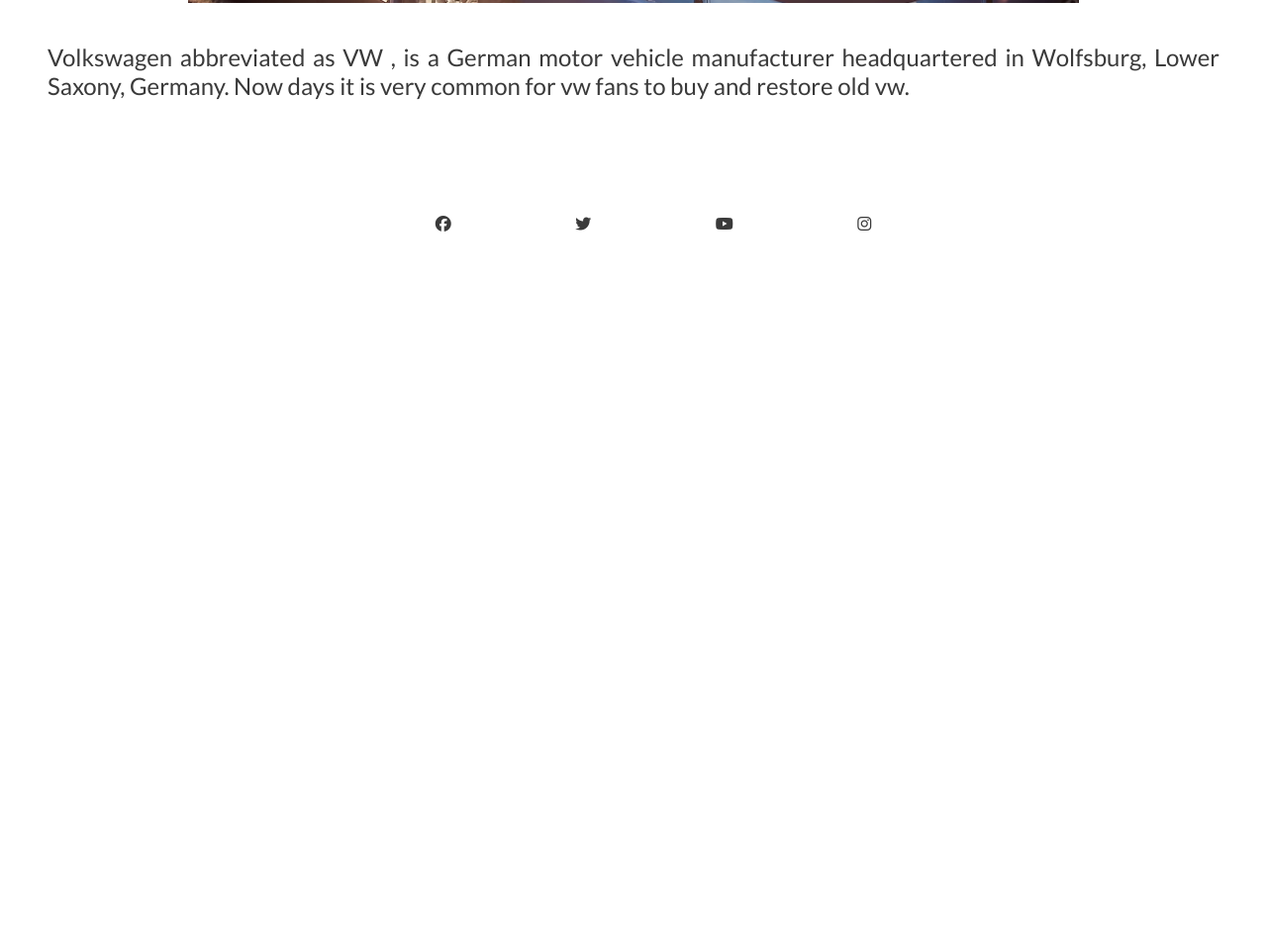
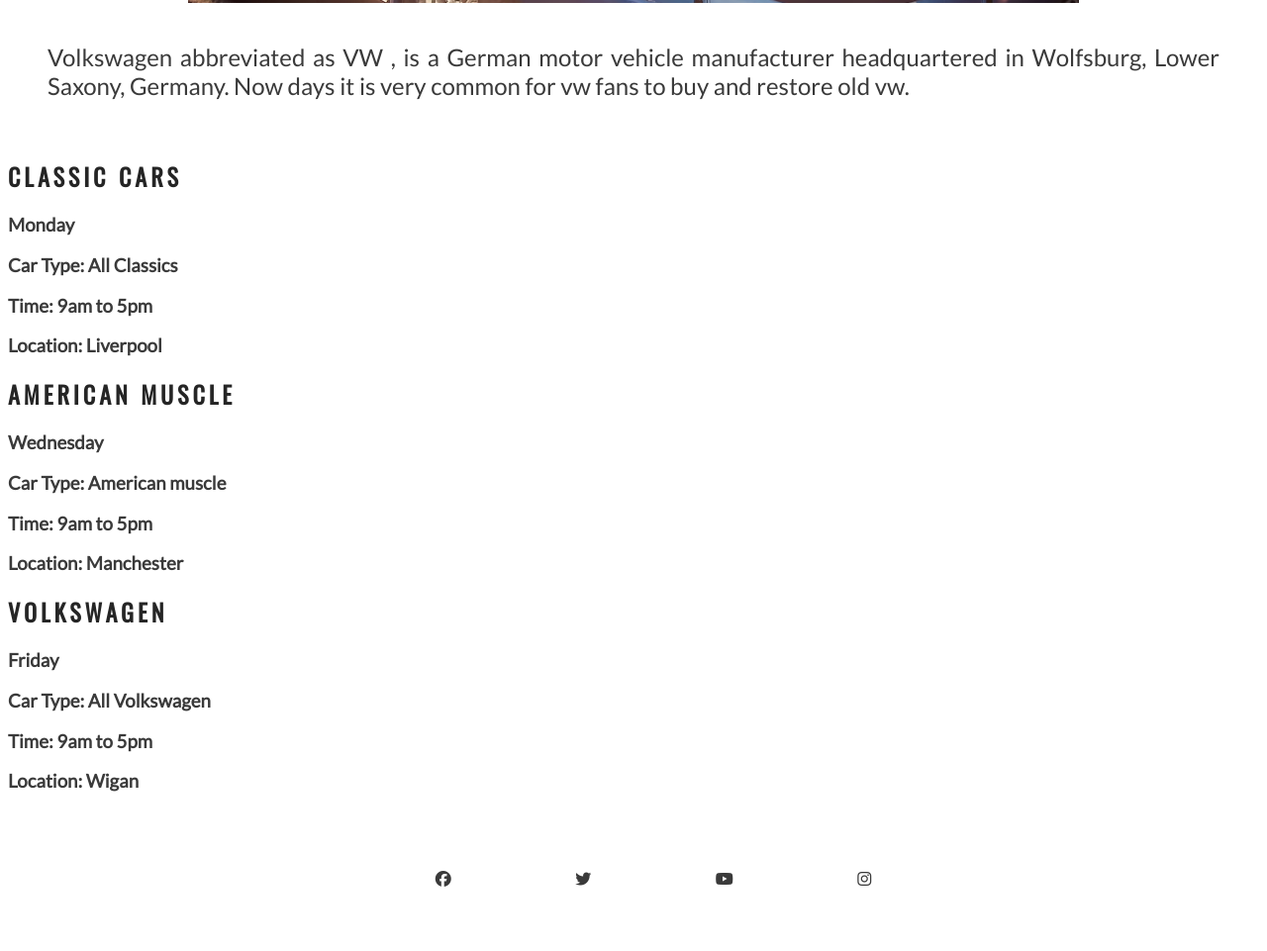
Before and after one commit to Vinniciuslopes/car-lovers, a plain HTML site: page index.html in a window 1280 px wide. Shown: the part 2114-3075 px from the top of the page at 99% size. Before the commit the page ends 2429 px from the top, so only its background shows below. Drawn offline with nearby package versions, Linux system fonts and the light colour scheme.

Commit message:
add event time

```diff
--- a/assets/css/style.css
+++ b/assets/css/style.css
@@ -115,7 +115,7 @@ h1, h2{
 }
 
 /* section 3 vw image*/
-#vw {
+.vw {
     height: 300px;
     width: 100%;
     background-image: url('../images/low-transport-bright-car-motor_1304-1329.avif');
@@ -124,6 +124,7 @@ h1, h2{
     background-repeat: no-repeat;
     margin-top: 20px;
 
+
 }
 /*vw text*/
 
@@ -131,7 +132,11 @@ h1, h2{
     padding: 40px;
     text-align: justify;
     font-size: 150%;
+
+
 }
+
+
 
 /*footer*/
 footer {
--- a/index.html
+++ b/index.html
@@ -53,8 +53,33 @@
        </section>
 
        <section>
-        <div id="vw"></div>
-        <div id="vw-text">Volkswagen abbreviated as VW , is a German motor vehicle manufacturer headquartered in Wolfsburg, Lower Saxony, Germany. Now days it is very common  for vw fans to buy and restore old vw.</div>
+        <div>
+         <div class="vw"></div>
+         <div id="vw-text">
+            Volkswagen abbreviated as VW , is a German motor vehicle manufacturer headquartered in Wolfsburg, Lower Saxony, Germany. Now days it is very common  for vw fans to buy and restore old vw.</div>
+        </div>
+       </section>
+
+       <section>
+        <div>
+            <h2>Classic Cars</h2>
+            <h3>Monday </h3>
+            <h3>Car Type: All Classics</h3>
+            <h3>Time: 9am to 5pm</h3>
+            <h3>Location: Liverpool </h3>
+        </div>
+        <div>
+            <h2>American Muscle</h2>
+            <h3>Wednesday  </h3>
+            <h3>Car Type: American muscle</h3>
+            <h3>Time: 9am to 5pm</h3>
+            <h3>Location: Manchester </h3>
+        </div>
+        <div><h2>Volkswagen</h2>
+            <h3>Friday  </h3>
+            <h3>Car Type: All Volkswagen</h3>
+            <h3>Time: 9am to 5pm</h3>
+            <h3>Location: Wigan </h3></div>
        </section>
 
 
```
